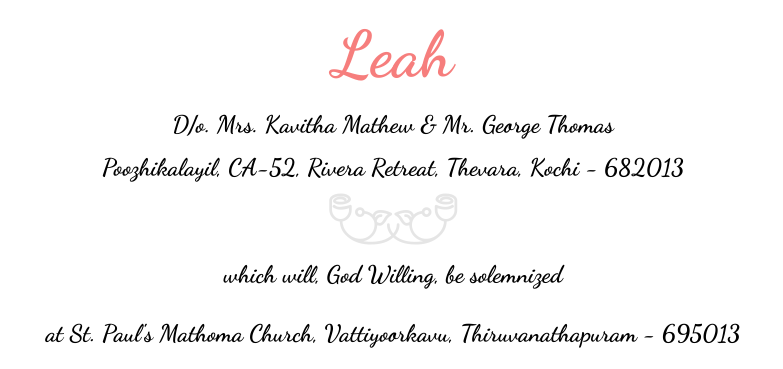
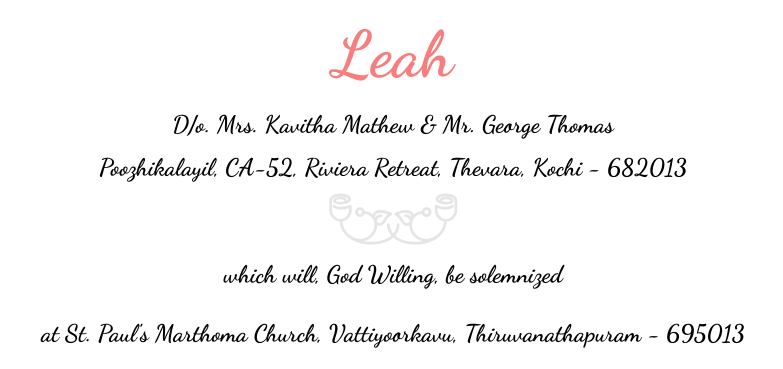
Before and after one commit to arunptp/weddingbells, a plain HTML site: page index.html in a window 1280 px wide. Shown: the part 1278-1647 px from the top of the page, 247-1030 px from the left. Drawn offline with Linux system fonts and the light colour scheme; a script that the page names is missing; files whose address does not match are found by name.

Commit message:
spelling mistakes

```diff
--- a/index.html
+++ b/index.html
@@ -101,11 +101,11 @@
                         <span class="subheading mb-4">&nbsp;&nbsp;S/o. Mrs. Ancy Thomas & Mr. Thomas Abraham<br>Chennatt, Plot No.32, P.T.P Nagar, Thiruvanathapuram - 695038</span>
                         <h2 class="mb-4"><span>&amp;</span></h2>
                         <h2 class="mb-4">Leah</h2>
-                        <span class="subheading mb-4">D/o. Mrs. Kavitha Mathew & Mr. George Thomas<br>Poozhikalayil, CA-52, Rivera Retreat, Thevara, Kochi - 682013 </span>
+                        <span class="subheading mb-4">D/o. Mrs. Kavitha Mathew & Mr. George Thomas<br>Poozhikalayil, CA-52, Riviera Retreat, Thevara, Kochi - 682013 </span>
                         <p></p>
                         <p class="icon flaticon-rose-variant-outline-with-vines"></p>
 						            <p class="subheading">which will, God Willing, be solemnized
-                        <p class="subheading">at St. Paul's Mathoma Church, Vattiyoorkavu, Thiruvanathapuram - 695013</p>
+                        <p class="subheading">at St. Paul's Marthoma Church, Vattiyoorkavu, Thiruvanathapuram - 695013</p>
                         <p class="subheading">on 26th December 2019, 11:00AM followed by a reception at <br> RDR Convention Center, Edapazhanji Jn, Thiruvanathapuram - 695014 </span>
 
 						          </div>
```
